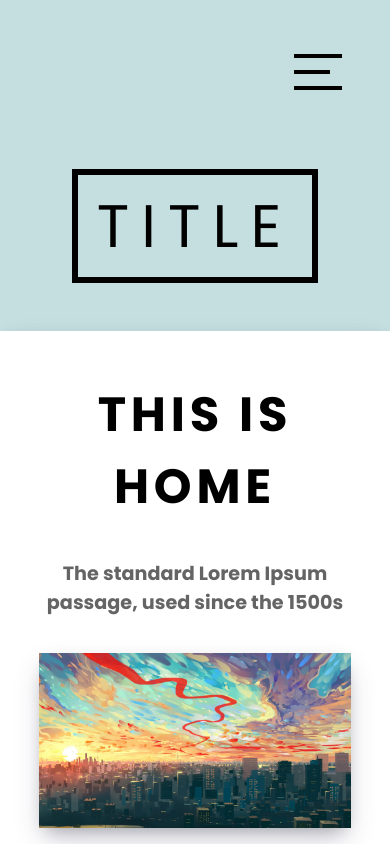
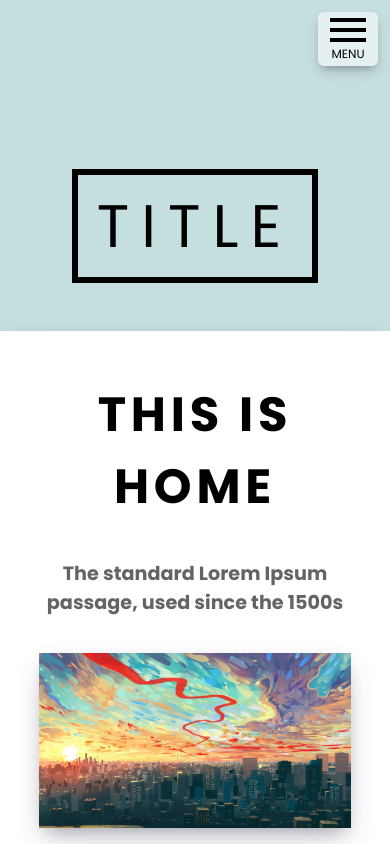
Before and after one commit to wuppu/fe-portfolio, a React (Create React App) app: page / in a window 390 px wide. Shown: the top 844 px of the page. Built offline with nearby package versions, Linux system fonts and the light colour scheme; the HTML template or start-up script is replaced by a standard one.

Commit message:
20200207 responsive navbar

```diff
--- a/src/components/Navigation.css
+++ b/src/components/Navigation.css
@@ -11,9 +11,6 @@ nav {
   letter-spacing: 0.4rem;
   width: 50rem;
   height: 100%;
-
-  position: relative;
-  z-index: 1000;
 }
 
 .nav-links .link {
@@ -25,12 +22,9 @@ nav {
   align-items: center;
   width: 100%;
   height: 100%;
-  transition: all 0.2s ease-in-out;
   cursor: pointer;
   outline: none;
-
-  position: relative;
-  z-index: 1001;
+  transition: all 0.4s ease;
 }
 .link.active {
   background: white;
@@ -48,48 +42,68 @@ nav {
 .burger {
   position: fixed;
   display: none;
-  top: 4rem;
-  right: 4rem;
-  width: 4rem;
-  height: 4rem;
-  z-index: 1002;
+  top: 3rem;
+  right: 3rem;
+  width: 5rem;
+  height: 4.5rem;
+  background: rgba(255, 255, 255, 0.55);
+  border-radius: 0.5rem;
+  z-index: 1000;
+  box-shadow: 0 7px 13px -3px rgba(50, 50, 93, 0.25),
+      0 4px 8px -4px rgba(0, 0, 0, 0.3), 0 -3px 8px -3px rgba(0, 0, 0, 0.025);
+  transition: all 0.4s ease;
+}
+
+.burger::after {
+  content: "MENU";
 }
 
 .burger span {
-  width: 4rem;
+  width: 3rem;
   height: 0.33rem;
   background: rgb(0, 0, 0);
-  margin: 0.5rem auto;
-  transition: all 0.3s ease;
+  margin: 0.25rem auto;
+  transition: all 0.4s ease;
 }
 
-.burger :nth-child(2) {
-  width: 3rem;
-  transform: translateX(-0.5rem);
+.nav-background-cover {
+  display: none;
+  position: fixed;
+  width: 100%;
+  height: 100%;
+  background: rgba(50, 50, 50, 0);
+  pointer-events: none;
+  transition: background 0.4s ease;
+}
+.nav-background-cover.open {
+  pointer-events: all;
+  background: rgba(50, 50, 50, 0.65);
 }
 
 @media screen and (max-width: 1000px) {
   body {
     overflow-x: hidden;
   }
+
   nav {
     position: fixed;
     top:0;
     background: rgba(255, 255, 255, 0);
     z-index: 1;
   }
+
   .nav-links {
     position: absolute;
     top: 0;
     right: 0;
     height: 100vh;
-    padding: 40% 0;
-    width: 30%;
+    padding: 30vh 0;
+    width: 40%;
     display: flex;
     flex-direction: column;
     transform: translate(20%);
     opacity: 0;
-    background: rgba(255, 255, 255, 0.33);
+    background: rgba(255, 255, 255, 0.7);
     transition: transform 0.5s ease, opacity 0.5s ease;
     pointer-events: none;
   }
@@ -100,7 +114,6 @@ nav {
   }
 
   .nav-links .link {
-    padding: 3rem 0;
     width: 100%;
   }
 
@@ -112,8 +125,13 @@ nav {
     cursor: pointer;
   }
 
+  .burger.toggle {
+    background: none;
+    box-shadow: none;
+  }
+
   .toggle .line1 {
-    transform: rotate(-45deg) translate(-1rem, 0.8rem);
+    transform: translateY(0.8rem) rotate(-45deg);
   }
 
   .toggle .line2 {
@@ -121,6 +139,26 @@ nav {
   }
 
   .toggle .line3 {
-    transform: rotate(45deg) translate(-1rem, -0.8rem);
+    transform: translateY(-0.8rem) rotate(45deg);
+  }
+
+  .nav-background-cover {
+    display: block;
   }
 }
+
+@media screen and (max-width: 714px) {
+  .burger {
+    top: 1rem;
+    right: 1rem;
+  }
+
+  .nav-links {
+    width: 50%;
+  }
+
+  .nav-links .link {
+    padding: 0;
+    width: 100%;
+  }
+}
--- a/src/components/Navigation.js
+++ b/src/components/Navigation.js
@@ -9,6 +9,7 @@ function Navigation({ links }) {
 
   return (
     <nav>
+      <div className={navOpen ? "nav-background-cover open" : "nav-background-cover"} onClick={() => setNavOpen(!navOpen)}></div>
       <ul className={navOpen ? "nav-links open" : "nav-links"}>
         {links.map((link, index) => (
           <NavLink
@@ -17,6 +18,7 @@ function Navigation({ links }) {
             to={link.path}
             className="link"
             activeClassName="link active"
+            onClick={() => setNavOpen(false)}
           >
             {link.name}
           </NavLink>
```
Also changed, not shown: 1 other file (tests, documents, lock files or other folders).
